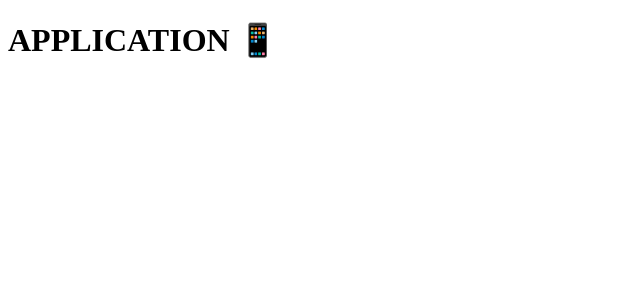
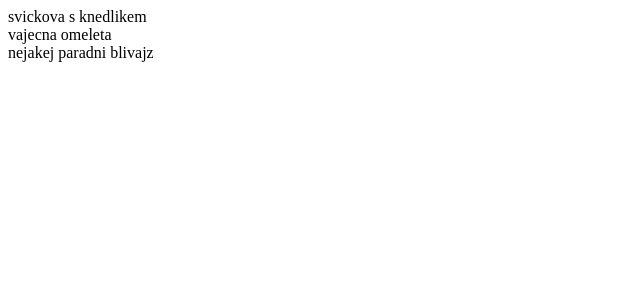
Before and after one commit to MOONYROS/js-react-cookbook, a React (Vite) app: page / in a window 1280 px wide. Shown: the top 300 px of the page, without its empty margins (0-640 px from the left). Built offline with nearby package versions, Linux system fonts and the light colour scheme.

Commit message:
displaying recipe names

```diff
--- a/src/App.jsx
+++ b/src/App.jsx
@@ -1,7 +1,53 @@
-function App() {
-  return (
-    <h1>APPLICATION 📱</h1>
-  )
+import { useState } from "react";
+
+import RecipeList from "./components/RecipeList";
+
+export default function App() {
+    const [recipes, setRecipes] = useState(SAMPLE_RECIPES);
+
+    return (
+        <>
+            <RecipeList recipes={recipes} />
+        </>
+    );
 }
 
-export default App
+const SAMPLE_RECIPES = [
+    {
+        id: 1,
+        name: "svickova s knedlikem",
+        time: "2 hodiny",
+        procedure: "Vezmete knedlik, dejte ho k masu a polijte svickovou",
+        items: [
+          '1 knedlik',
+          '1 maso',
+          '1 svickova'
+        ]
+    },
+    {
+        id: 2,
+        name: "vajecna omeleta",
+        time: "15 minut",
+        procedure:
+            "na panvi rozehrejte maslo, vyklepnete vajicka, pockejte, az omeleta ztuhne. Nasledne...",
+        items: [
+          '2 vajca',
+          '2 tousty',
+          '50g masla',
+          '2 platky sunky'
+        ]
+    },
+    {
+        id: 3,
+        name: "nejakej paradni blivajz",
+        time: "3 min 15 sek",
+        procedure:
+            "Silene slozity recept, ktery bude hotovy za 3 minuty a 15 sekund",
+        items: [
+            'par nejakych',
+            'surovin',
+            'co se daji',
+            'pouzit'
+        ]
+    },
+];
--- /dev/null
+++ b/src/components/Recipe.jsx
@@ -0,0 +1,9 @@
+import React from 'react'
+
+export default function Recipe({ recipe }) {
+  return (
+    <div>
+        {recipe.name}
+    </div>
+  )
+}
--- /dev/null
+++ b/src/components/RecipeList.jsx
@@ -0,0 +1,12 @@
+import React from 'react'
+import Recipe from './Recipe'
+
+export default function RecipeList({ recipes }) {
+  return (
+    <div>
+        {recipes.map(recipe => {
+            return <Recipe recipe={recipe} key={recipe} />;
+        })}
+    </div>
+  )
+}
```
